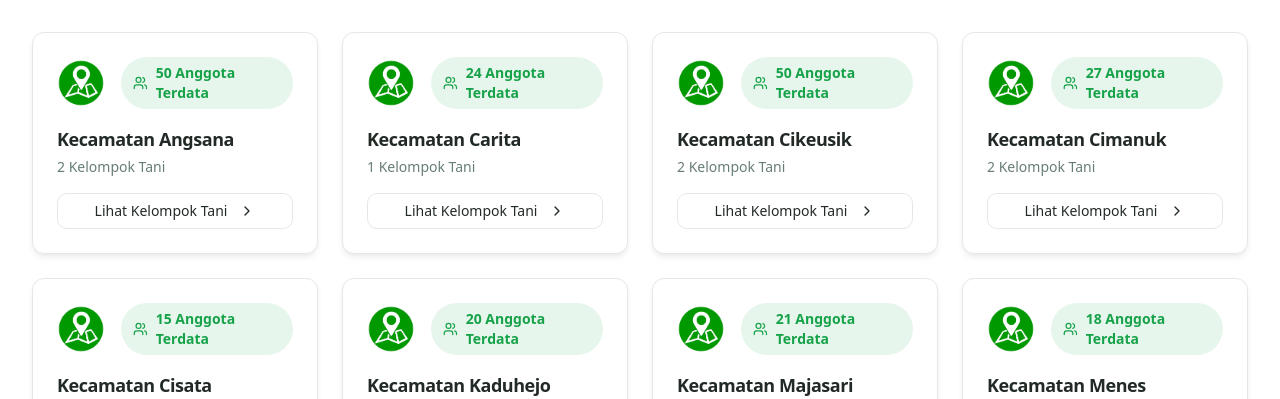
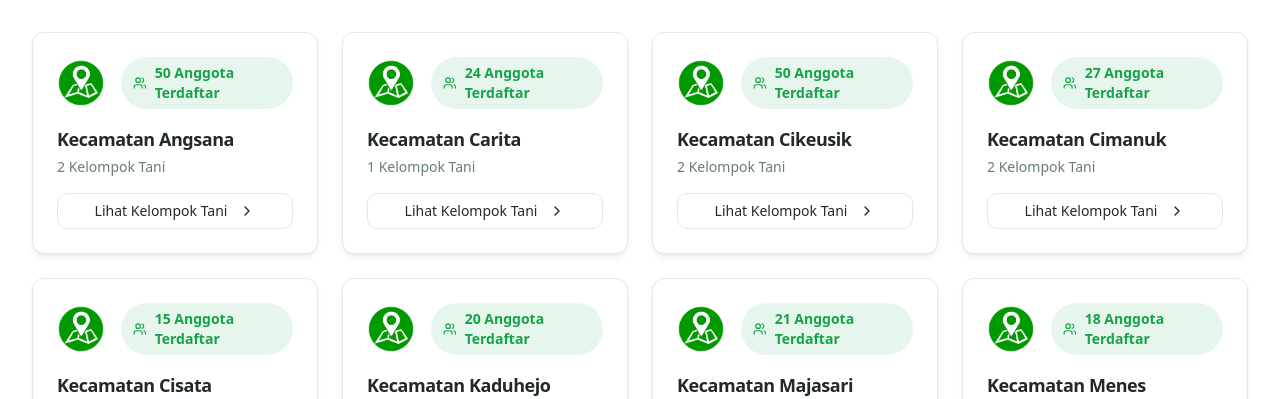
Before and after one commit to alief-faisal-project/pemetaanpoktan, a React (Vite) app: page /all-districts in a window 1280 px wide. Shown: the part 209-608 px from the top of the page. Built offline with nearby package versions, Linux system fonts and the light colour scheme; the HTML template or start-up script is replaced by a standard one.

Commit message:
update website

```diff
--- a/src/components/cards/DistrictCard.tsx
+++ b/src/components/cards/DistrictCard.tsx
@@ -43,7 +43,7 @@ export const DistrictCard = ({ district }: DistrictCardProps) => {
           <div className="flex items-center gap-2 px-3 py-1.5 rounded-full bg-primary/10 text-primary">
             <Users className="h-4 w-4" />
             <span className="font-semibold text-sm">
-              {district.totalMembers} Anggota Terdata
+              {district.totalMembers} Anggota Terdaftar
             </span>
           </div>
         </div>
```
